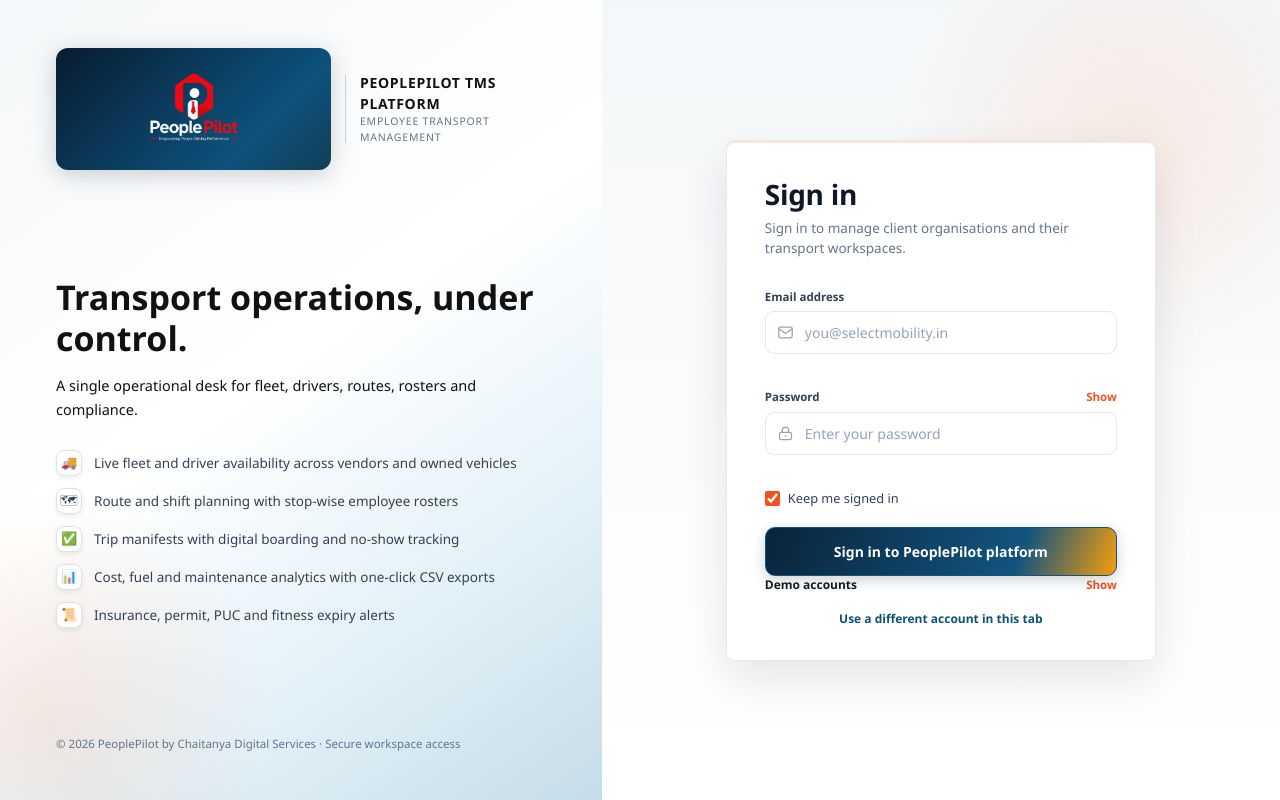
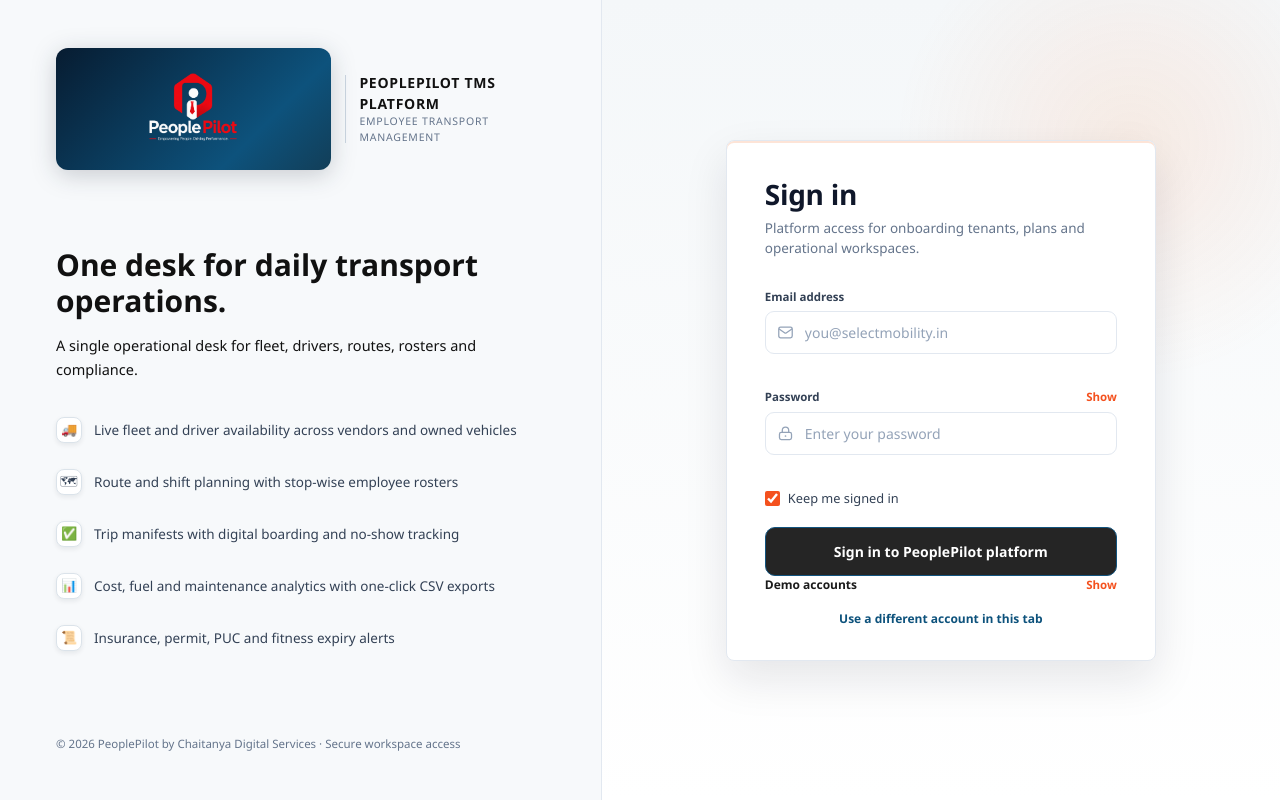
Before and after one commit to chaitanyagantenapallii-oss/SelectMobility_TMS, a website: page client/login.html in a window 1280 px wide. Drawn offline with Linux system fonts and the light colour scheme.

Commit message:
Refine role based login screens

```diff
--- a/client/css/login.css
+++ b/client/css/login.css
@@ -21,8 +21,8 @@
   justify-content: space-between;
   padding: 48px 56px;
   color: var(--brand-900);
-  background: radial-gradient(circle at 8% 90%, rgba(243, 107, 33, 0.12), transparent 25%), linear-gradient(145deg, #f4f7f9 0%, #ffffff 46%, #e3f1f8 74%, #c5dce8 100%);
-  border-right: 0;
+  background: #f7f9fb;
+  border-right: 1px solid var(--line);
 }
 
 /* Soft drifting light blobs: depth without an image asset or a network request. */
@@ -105,6 +105,17 @@
   letter-spacing: 0;
   margin: 0 0 14px;
 }
+
+/* Keep the entry screen grounded in the work people do here. */
+.login-copy h2 { font-size: 30px; font-weight: 650; }
+.login-copy > p { max-width: 430px; }
+.login-features { gap: 8px; }
+.login-features li { border: 0; background: transparent; padding: 7px 0; }
+.login-panel { background: #fff; }
+.login-card { box-shadow: 0 10px 28px rgba(15, 23, 42, .08); border-radius: 8px; }
+.card-accent { display: none; }
+.login-card .primary, .login-card button[type="submit"] { background: var(--brand-700); box-shadow: none; }
+.login-card .primary:hover, .login-card button[type="submit"]:hover { background: var(--brand-800); }
 .login-copy > p {
   font-size: 14.5px;
   line-height: 1.68;
--- a/client/login.html
+++ b/client/login.html
@@ -30,7 +30,7 @@
     </header>
 
     <div class="login-copy">
-      <h2>Transport operations, under control.</h2>
+        <h2>One desk for daily transport operations.</h2>
       <p>
         A single operational desk for fleet, drivers, routes, rosters and compliance.
       </p>
@@ -52,7 +52,7 @@
     <div class="login-card">
       <div class="login-head">
         <h1>Sign in</h1>
-        <p class="sub">Sign in to manage client organisations and their transport workspaces.</p>
+        <p class="sub">Platform access for onboarding tenants, plans and operational workspaces.</p>
       </div>
 
       <form id="login-form" novalidate autocomplete="on">
```
Also changed, not shown: client/SaaS/login.html (+2 -2 lines), client/smipl/login.html (+2 -2 lines).
